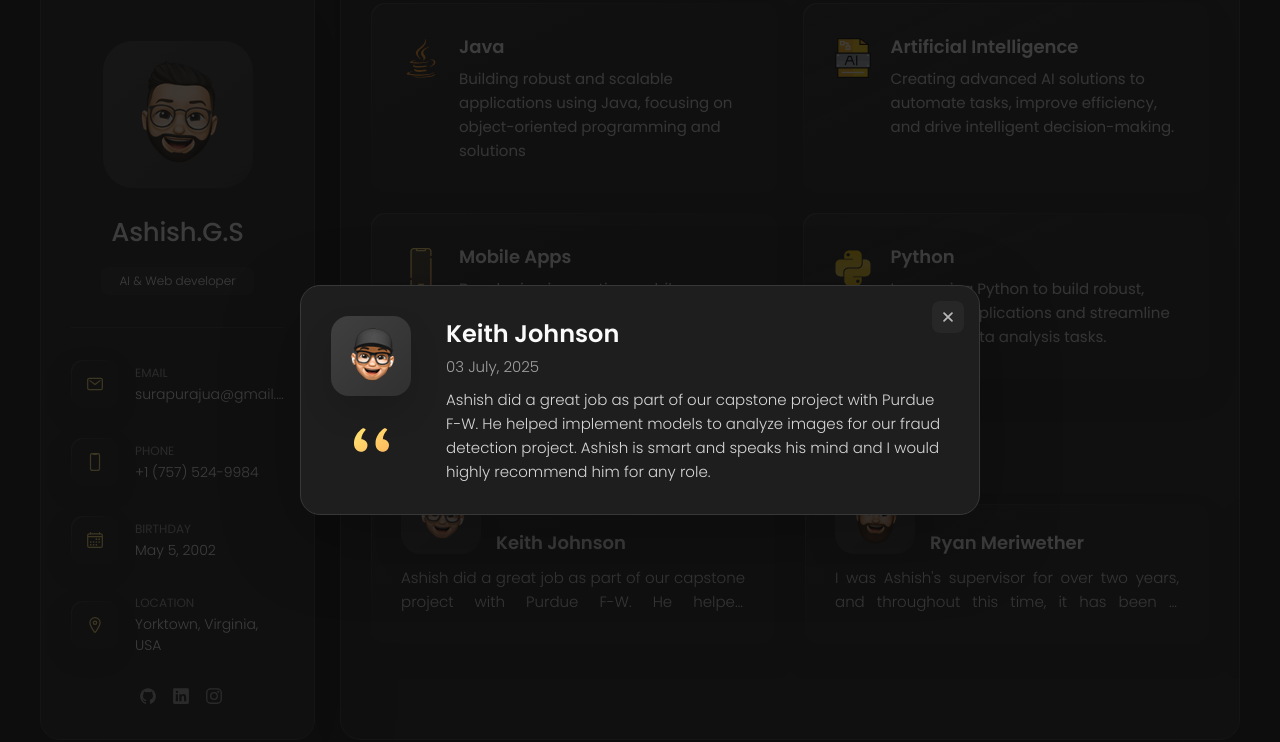
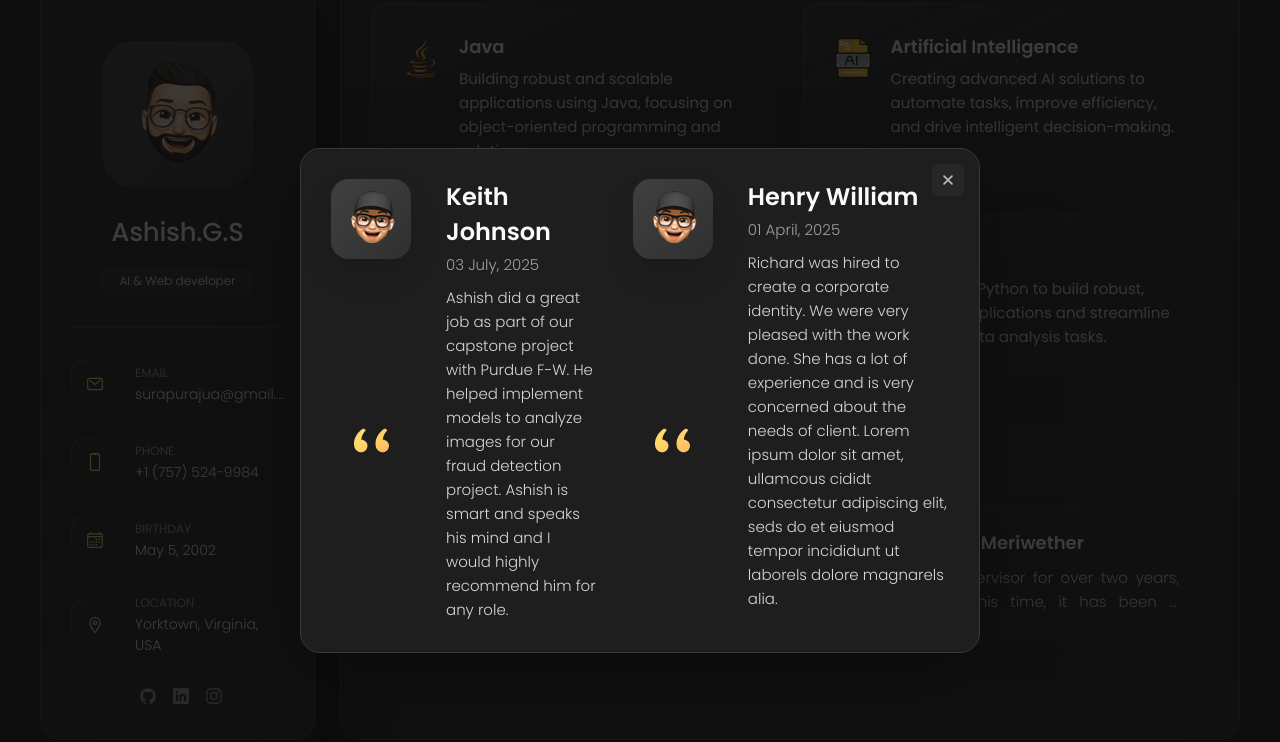
Before and after one commit to Ashish5525/portfolio, a plain HTML site: page index.html in a window 1280 px wide. Both pictures are taken after a click on the element 573 px from the left and 1304 px from the top of the page. Shown: the part 730-1472 px from the top of the page. Drawn offline with nearby package versions, Linux system fonts and the light colour scheme; grey boxes are pictures that could not be loaded.

Commit message:
Update index.html

```diff
--- a/index.html
+++ b/index.html
@@ -386,7 +386,7 @@
               <div class="content-card" data-testimonials-item>
 
                 <figure class="testimonials-avatar-box">
-                  <img src="assets/images/ .jpg" alt="Henry william" width="60" data-testimonials-avatar>
+                  <img src="assets/images/Griffen.png" alt="Henry william" width="60" data-testimonials-avatar>
                 </figure>
 
                 <h4 class="h4 testimonials-item-title" data-testimonials-title>Griffen Waltmire</h4>
@@ -435,6 +435,34 @@
               <h4 class="h3 modal-title" data-modal-title>Daniel lewis</h4>
 
               <time datetime="2021-06-14">03 July, 2025</time>
+
+              <div data-modal-text>
+                <p>
+                  Richard was hired to create a corporate identity. We were very pleased with the work done. She has a
+                  lot of experience
+                  and is very concerned about the needs of client. Lorem ipsum dolor sit amet, ullamcous cididt
+                  consectetur adipiscing
+                  elit, seds do et eiusmod tempor incididunt ut laborels dolore magnarels alia.
+                </p>
+              </div>
+
+            </div>
+
+            <div class="modal-img-wrapper">
+              <figure class="modal-avatar-box">
+                <img src="./assets/images/avatar-1.png" alt="Henry William" width="80" data-modal-img>
+              </figure>
+
+              <img src="./assets/images/icon-quote.svg" alt="quote icon">
+            </div>
+
+            <div class="modal-content">
+
+            <div class="modal-content">
+
+              <h4 class="h3 modal-title" data-modal-title>Henry william</h4>
+
+              <time datetime="2021-06-14">01 April, 2025</time>
 
               <div data-modal-text>
                 <p>
```
